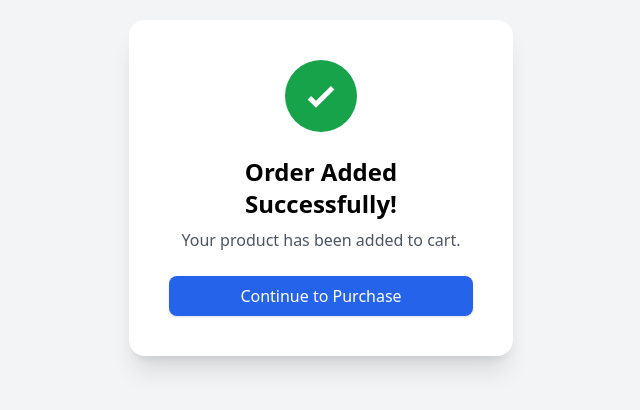
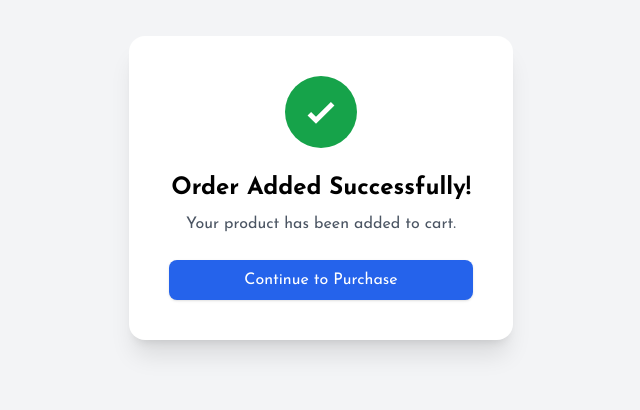
Before and after one commit to HarshithR-46/Ecommerce-Web-, a plain HTML site: page addcrat.html in a window 1280 px wide. Shown: the part 212-622 px from the top of the page, without its empty margins (319-959 px from the left). Drawn offline with nearby package versions, Linux system fonts and the light colour scheme.

Commit message:
Update addcrat.html

```diff
--- a/addcrat.html
+++ b/addcrat.html
@@ -6,6 +6,12 @@
   <script src="https://cdn.tailwindcss.com"></script>
 
   <style>
+    @import url('https://fonts.googleapis.com/css2?family=Josefin+Sans:wght@300;400;600;700&display=swap');
+
+    body {
+      font-family: 'Josefin Sans', sans-serif;
+    }
+
     @keyframes pop {
       0% { transform: scale(0.5); opacity: 0; }
       100% { transform: scale(1); opacity: 1; }
@@ -21,11 +27,9 @@
 <body class="bg-gray-100 flex items-center justify-center h-screen">
 
   <div id="box"
-       class="bg-white p-10 shadow-xl rounded-2xl text-center w-96"
-       style="animation: pop 0.5s ease;">
+    class="bg-white p-10 shadow-xl rounded-2xl text-center w-96 animate-[pop_0.5s_ease]">
 
-    <!-- Checkmark -->
-    <div class="flex justify-center mb-6">
+    <div class="flex justify-center mb-6 animate-[fadeIn_1s_ease]">
       <div class="bg-green-600 p-4 rounded-full">
         <svg xmlns="http://www.w3.org/2000/svg" class="h-10 w-10 text-white"
              viewBox="0 0 24 24" fill="none" stroke="currentColor" stroke-width="3">
@@ -34,14 +38,16 @@
       </div>
     </div>
 
-    <h2 class="text-2xl font-bold mb-2 animate__fadeIn">Order Added Successfully!</h2>
+    <h2 class="text-2xl font-bold mb-2 animate-[fadeIn_1.2s_ease]">
+      Order Added Successfully!
+    </h2>
 
-    <p class="text-gray-600 mb-6" style="animation: fadeIn 1s;">
+    <p class="text-gray-600 mb-6 animate-[fadeIn_1.5s_ease]">
       Your product has been added to cart.
     </p>
 
     <button onclick="window.location.href='cart.html'"
-            class="w-full py-2 bg-blue-600 text-white rounded-lg shadow">
+            class="w-full py-2 bg-blue-600 text-white rounded-lg shadow hover:bg-blue-700 transition">
       Continue to Purchase
     </button>
 
```
